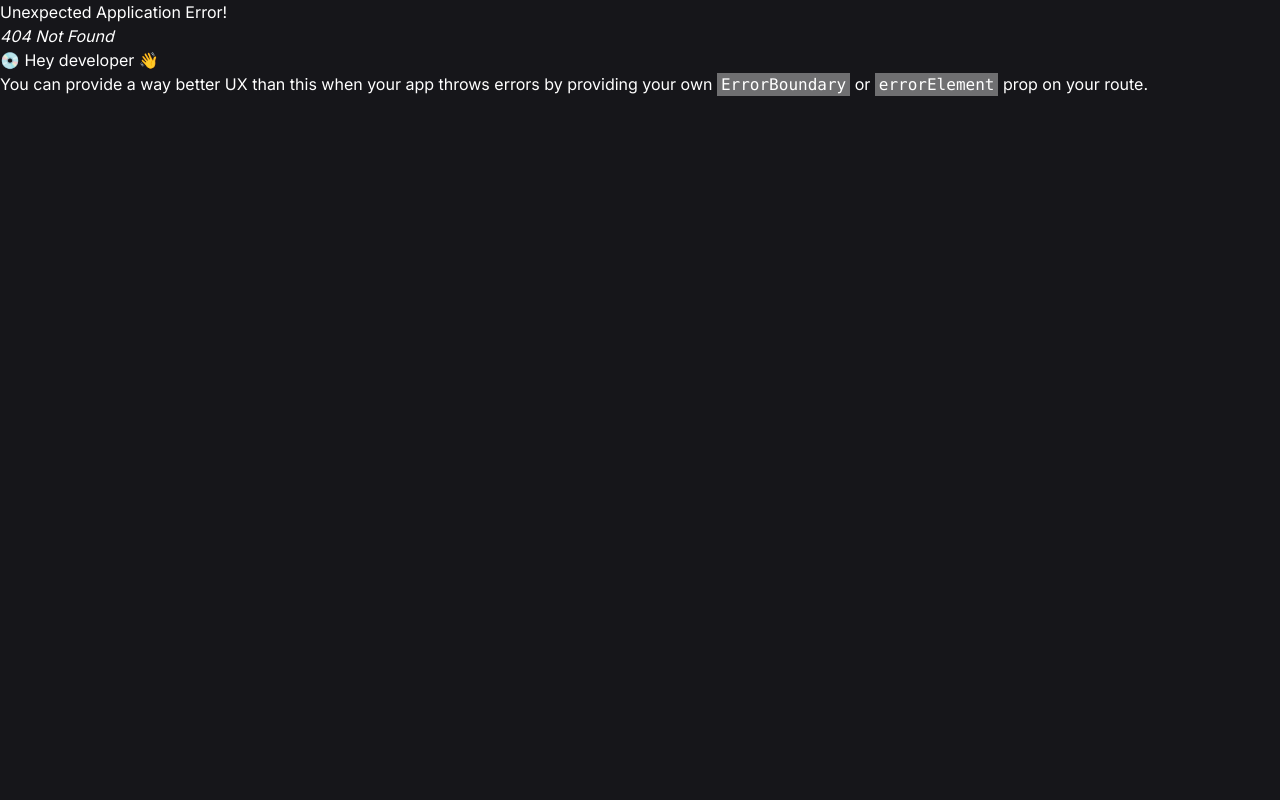
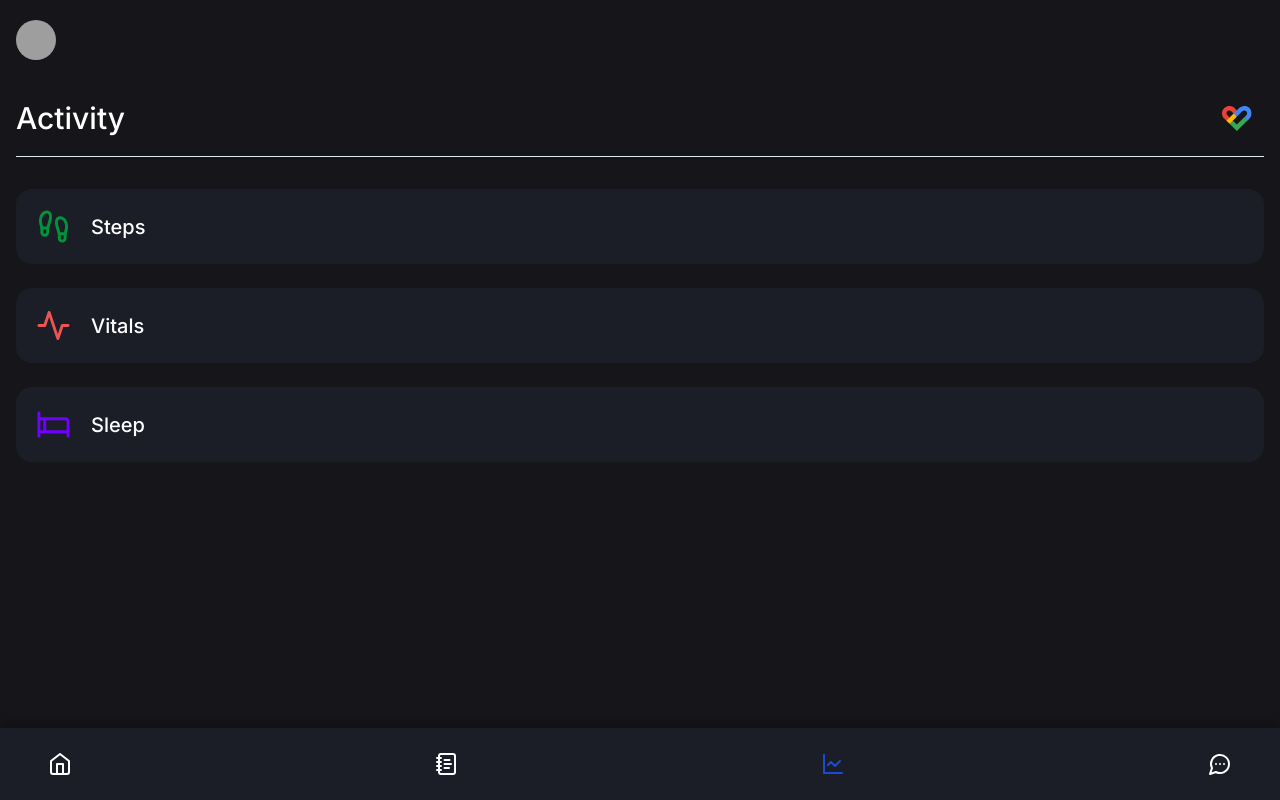
Before and after one commit to hashiq300/medvault, a React (Vite) app: page /activity in a window 1280 px wide. Before the commit this address had no page. Built offline with nearby package versions, Linux system fonts and the light colour scheme; grey boxes are pictures that could not be loaded.

Commit message:
activity page ui complete

```diff
--- /dev/null
+++ b/src/components/ActivityCard.jsx
@@ -0,0 +1,13 @@
+import React from "react";
+import { Link } from "react-router-dom";
+
+const ActivityCard = ({ activity, icon, to }) => {
+  return (
+    <Link to={`/${to}`} className=" flex items-center gap-5 bg-[#1C1E27] p-5 rounded-2xl">
+      {icon}
+      <h3 className=" text-xl font-medium">{activity}</h3>
+    </Link>
+  );
+};
+
+export default ActivityCard;
--- a/src/components/BottomNavigation.jsx
+++ b/src/components/BottomNavigation.jsx
@@ -23,7 +23,7 @@ const BottomNavigation = () => {
             color={isActive("/documents") ? "#1A4CD3" : "#FFF"}
           />
         </Link>
-        <Link>
+        <Link to="/activity">
           <LineChart
             size={24}
             color={isActive("/activity") ? "#1A4CD3" : "#FFF"}
--- a/src/components/PageTitle.jsx
+++ b/src/components/PageTitle.jsx
@@ -1,9 +1,13 @@
 import React from 'react'
 
-const PageTitle = ({ title }) => {
+const PageTitle = ({ title, icon }) => {
+
   return (
     <div className='flex flex-col gap-5'>
+      <div className='flex h-fit items-center justify-between pr-3'>
         <h2 className=' text-3xl font-medium'>{title}</h2>
+        {icon}
+      </div>
         <hr color='#D6D6D6'/>
     </div>
   )
--- /dev/null
+++ b/src/pages/ActivityPage/ActivityPage.jsx
@@ -0,0 +1,35 @@
+import ActivityCard from "@/components/ActivityCard";
+import PageTitle from "@/components/PageTitle";
+import React from "react";
+import { Footprints, Activity, Bed } from "lucide-react";
+
+const ActivityPage = () => {
+  return (
+    <div className="px-4 pb-44">
+      <PageTitle
+        title="Activity"
+        icon={<img src="/icons/google_fit.svg" alt="fit" width="30" />}
+      />
+
+      <div className="flex flex-col gap-6 pt-8">
+        <ActivityCard
+          activity="Steps"
+          icon={<Footprints size={35} color="#00943B" />}
+          to="steps"
+        />
+        <ActivityCard
+          activity="Vitals"
+          icon={<Activity size={35} color="#EE5252" />}
+          to="vitals"
+        />
+        <ActivityCard
+          activity="Sleep"
+          icon={<Bed size={35} color="#7000FF" />}
+          to="sleep"
+        />
+      </div>
+    </div>
+  );
+};
+
+export default ActivityPage;
--- /dev/null
+++ b/src/pages/ActivityPage/SleepPage.jsx
@@ -0,0 +1,11 @@
+import React from 'react'
+
+const SleepPage = () => {
+  return (
+    <div className=' text-white'>
+        Lorem ipsum dolor, sit amet consectetur adipisicing elit. Facere sequi placeat quidem libero dolor adipisci dignissimos! Blanditiis, repudiandae tempora dolorem aperiam atque optio facilis. Eligendi, voluptas architecto! Maiores, aut doloremque!
+    </div>
+  )
+}
+
+export default SleepPage
--- /dev/null
+++ b/src/pages/ActivityPage/StepsPage.jsx
@@ -0,0 +1,9 @@
+import React from 'react'
+
+const StepsPage = () => {
+  return (
+    <div>StepsPage</div>
+  )
+}
+
+export default StepsPage
--- /dev/null
+++ b/src/pages/ActivityPage/VitalsPage.jsx
@@ -0,0 +1,9 @@
+import React from 'react'
+
+const VitalsPage = () => {
+  return (
+    <div>VitalsPage</div>
+  )
+}
+
+export default VitalsPage
--- a/src/pages/DocumentsPage.jsx
+++ b/src/pages/DocumentsPage.jsx
@@ -161,7 +161,7 @@ const DocumentsPage = () => {
 
   return (
     <>
-      <div className=" px-4 pb-44">
+      <div className="px-4 pb-44">
         <PageTitle title="Documents" />
         <div className="flex flex-col gap-5 pt-6">
           <DocumentCard
```
Also changed, not shown: src/App.jsx (+9 -0 lines), public/icons/google_fit.svg (added).
